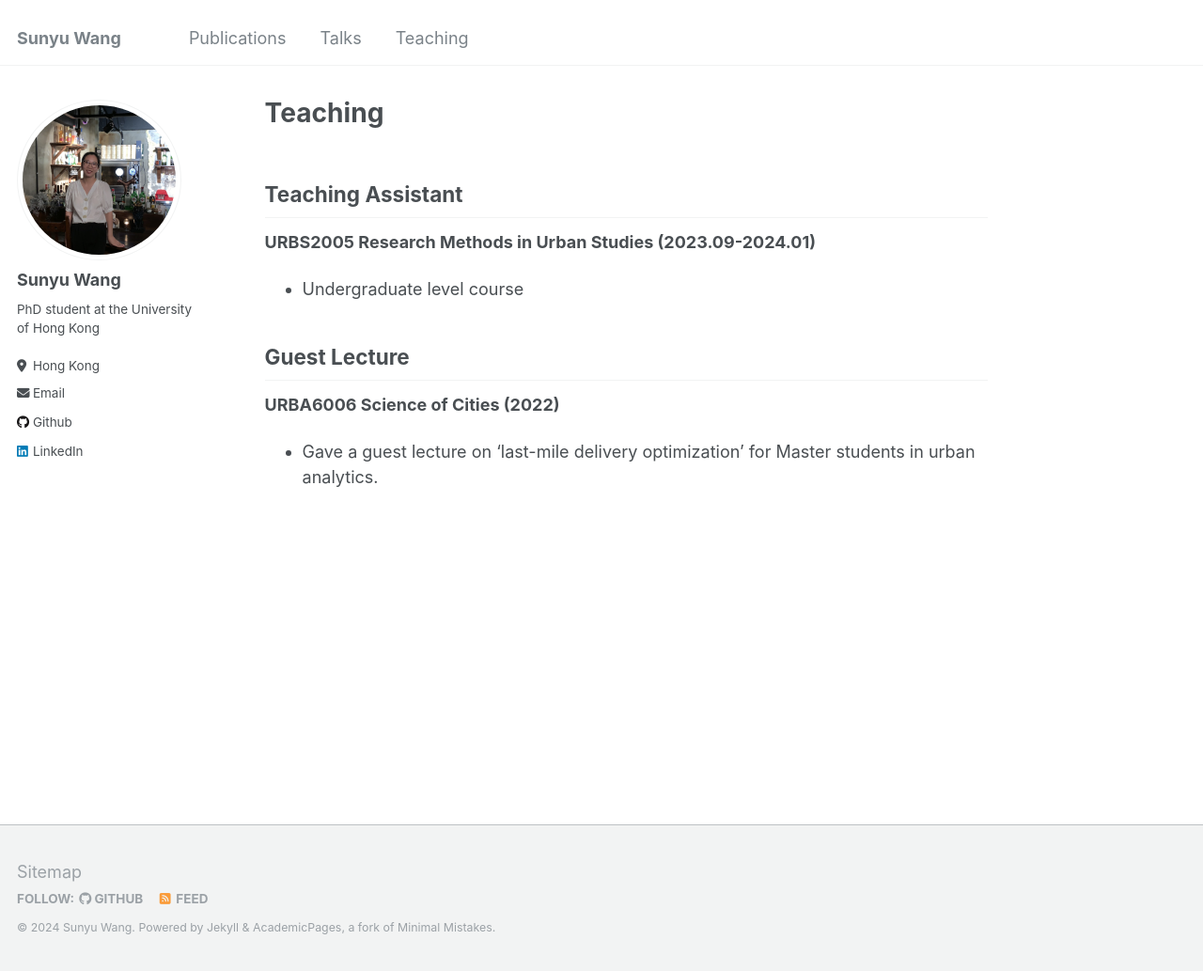
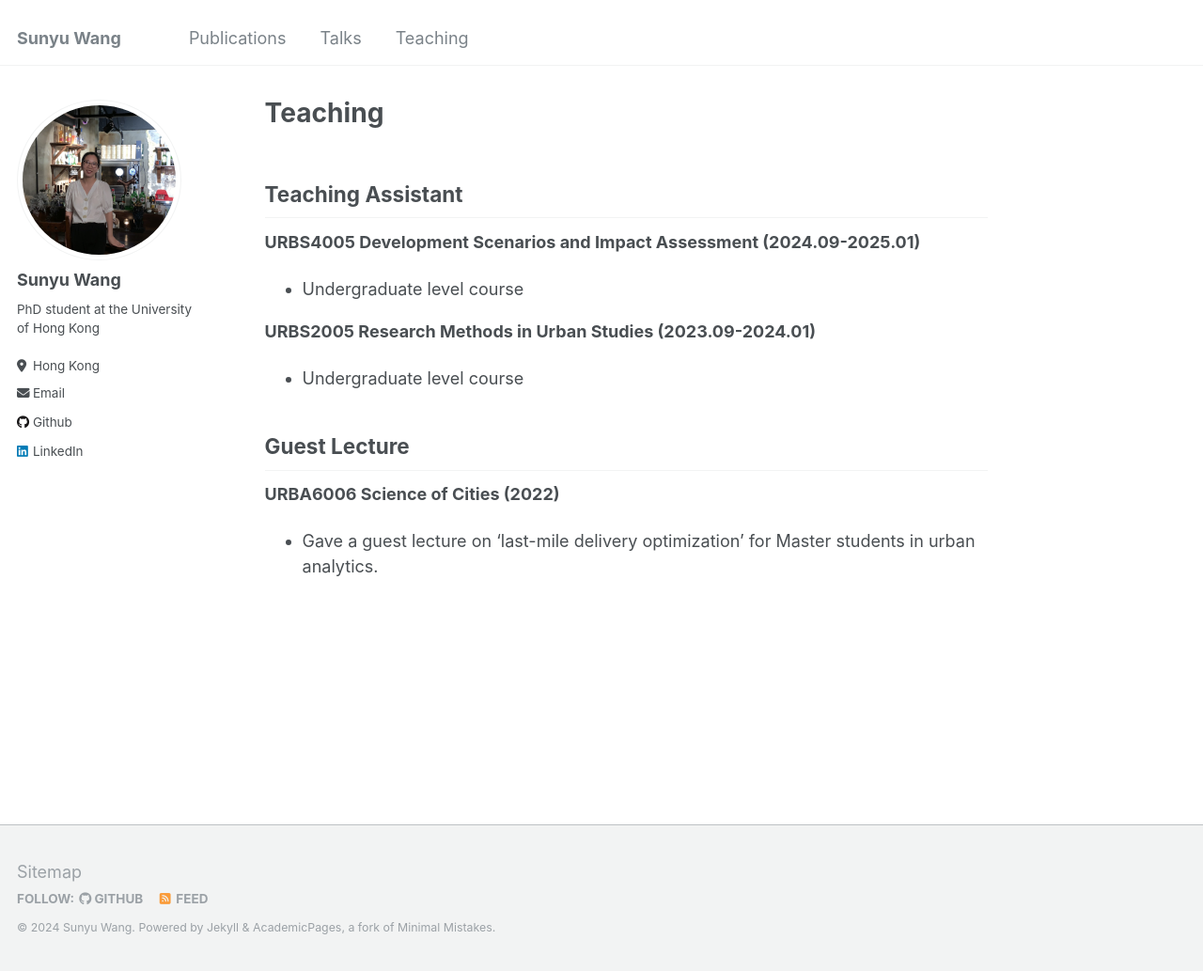
Before and after one commit to sywang-20/sywang-20.github.io, a Jekyll site: the page built from _pages/teaching.md, in a window 1280 px wide and 1033 px high. Shown: the whole window at 94% size. Built offline with Jekyll 4.4.1, drawn with Linux system fonts in a browser that asks for light colours.

Commit message:
Update teaching.md

```diff
--- a/_pages/teaching.md
+++ b/_pages/teaching.md
@@ -6,6 +6,9 @@ author_profile: true
 
 Teaching Assistant
 ------------------
+**URBS4005 Development Scenarios and Impact Assessment (2024.09-2025.01)**
+- Undergraduate level course
+
 **URBS2005 Research Methods in Urban Studies (2023.09-2024.01)**
 - Undergraduate level course
 
```
